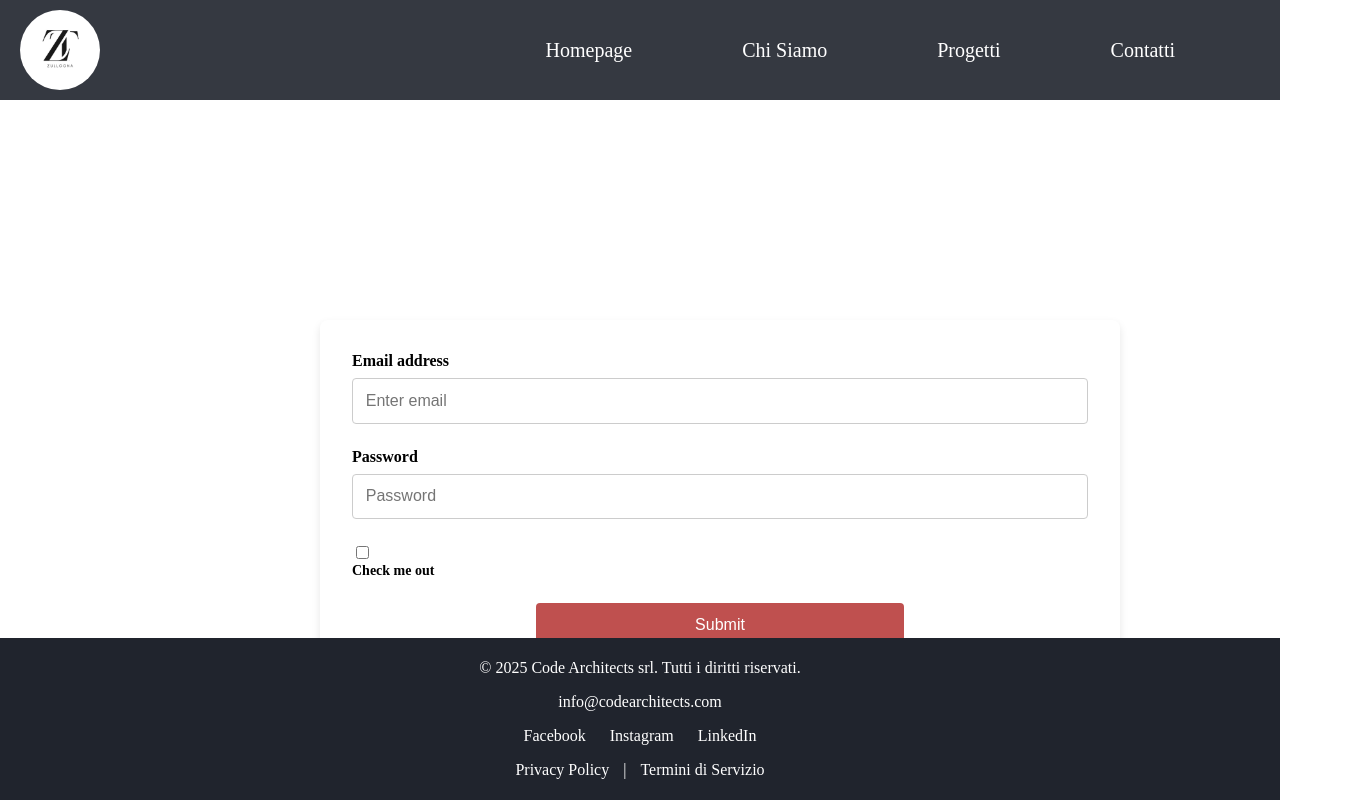
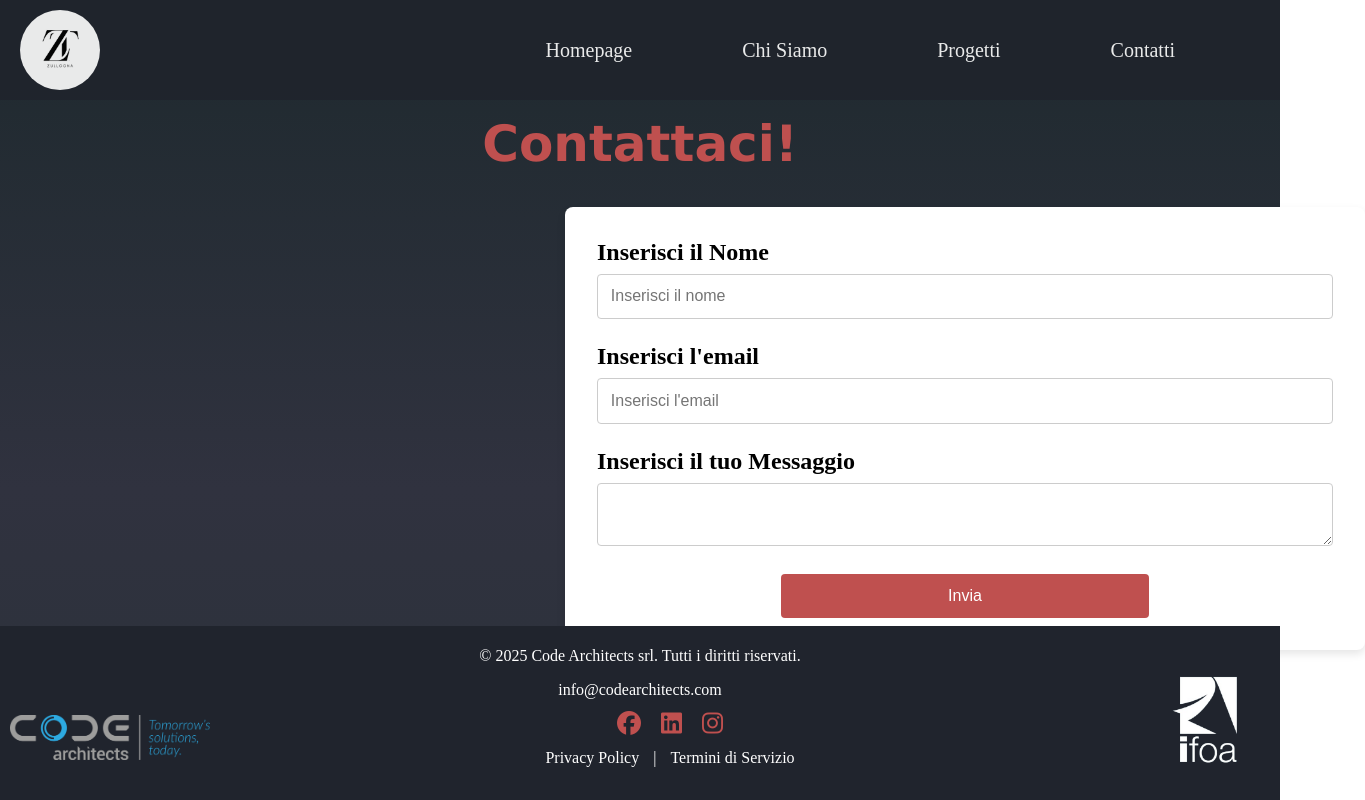
Before and after one commit to IleniaTaccogna/Portfolio-Zullo-Taccogna, a plain HTML site: page contatti.html in a window 1280 px wide. Shown: the top 800 px of the page, 1365 px wide, since content can reach past the window. Drawn offline with Linux system fonts and the light colour scheme.

Commit message:
completato file contatti, migliorato footer con immagini

```diff
--- a/contatti.html
+++ b/contatti.html
@@ -9,6 +9,9 @@
     <link rel="stylesheet" href="https://cdnjs.cloudflare.com/ajax/libs/font-awesome/6.7.2/css/all.min.css"
     integrity="sha512-Evv84Mr4kqVGRNSgIGL/F/aIDqQb7xQ2vcrdIwxfjThSH8CSR7PBEakCr51Ck+w+/U6swU2Im1vVX0SVk9ABhg=="
     crossorigin="anonymous" referrerpolicy="no-referrer" />
+    <link rel="preconnect" href="https://fonts.googleapis.com">
+<link rel="preconnect" href="https://fonts.gstatic.com" crossorigin>
+<link href="https://fonts.googleapis.com/css2?family=Lato:ital,wght@0,100;0,300;0,400;0,700;0,900;1,100;1,300;1,400;1,700;1,900&display=swap" rel="stylesheet">
     <title>Document</title>
 </head>
 <body >
@@ -21,29 +24,33 @@
         <a href="contatti.html">Contatti</a>
     </div>
 </nav>
+<header>
+  <h1>Contattaci!</h1>
     <form class="container-form">
       <div class="form-group">
-          <label for="exampleInputEmail1">Email address</label>
-          <input type="email" class="form-control"  placeholder="Enter email">
+        <label for="exampleInputName">Inserisci il Nome</label>
+        <input type="text" class="form-control"  placeholder="Inserisci il nome">
       </div>
         <div class="form-group">
-          <label for="exampleInputPassword1">Password</label>
-          <input type="password" class="form-control"  placeholder="Password">
+          <label for="exampleInputEmail1">Inserisci l'email</label>
+          <input type="email" class="form-control"  placeholder="Inserisci l'email">
         </div>
-        <div class="form-check">
-          <input type="checkbox" class="form-check-input">
-          <label class="form-check-label" for="exampleCheck1">Check me out</label>
+        <div class="form-group">
+          <label for="exampleMessage">Inserisci il tuo Messaggio</label>
+          <textarea></textarea>
         </div>
-        <button type="submit" class="btn btn-primary">Submit</button>
+        <button type="submit" class="btn btn-primary" onclick="alert('Messaggio inviato!')">Invia</button>
       </form>
-
+    </header>
     <footer class="footer">
       <p>&copy; 2025 Code Architects srl. Tutti i diritti riservati.</p>
       <p><a href="mailto:info@codearchitects.com">info@codearchitects.com</a></p>
-        <div style="margin: 10px 0;">
-            <a href="https://www.facebook.com/CodeArchitectsItalia/">Facebook</a>
-            <a href="https://www.instagram.com/codearchitectsitalia/#">Instagram</a>
-            <a href="https://it.linkedin.com/company/code-architects">LinkedIn</a>
+      <img src="assets/MoMaVet_IFOA-scaled-removebg-preview.png" class="logoIFOA"/>
+      <img src="assets/logo_code-architects_positive.png" class="logoCA"/>
+      <div class="icone">
+          <a href="https://www.facebook.com/CodeArchitectsItalia/"><i class="fa-brands fa-facebook fa-xl" style="color: #bf504f;"></i></a>
+          <a href="https://it.linkedin.com/company/code-architects"><i class="fa-brands fa-linkedin fa-xl" style="color:#bf504f;"></i></a>
+          <a href="https://www.instagram.com/codearchitectsitalia/#"><i class="fa-brands fa-instagram fa-xl" style="color: #bf504f;"></i></a>
       </div>
       <p><a href="/privacy-policy">Privacy Policy</a> | <a href="/terms-of-service"
               style="color: #fff; text-decoration: none;">Termini di Servizio</a></p>
--- a/contattiCss.css
+++ b/contattiCss.css
@@ -9,6 +9,15 @@
     display: flex;
     flex-direction: column;
     margin: 25%;
+    margin-top: 0px;
+    margin-left: 550px;
+}
+h1{
+    text-align: center;
+    margin-top: 100px;
+    color: #bf504f;
+    font-family: Verdana, Geneva, Tahoma, sans-serif;
+    font-size: 50px;
 }
 
 .form-group {
@@ -19,10 +28,11 @@ label {
     display: block;
     font-weight: bold;
     margin-bottom: 0.5rem;
+    font-size: 1.5rem;
 }
 
 input[type="email"],
-input[type="password"] {
+input[type="text"] {
     width: 100%;
     padding: 0.8rem;
     border: 1px solid #ccc;
@@ -31,9 +41,17 @@ input[type="password"] {
 }
 
 input[type="email"]:focus,
-input[type="password"]:focus {
+input[type="text"]:focus {
     border-color: var(--colore-primario);
     outline: none;
+}
+
+textarea{
+    width: 100%;
+    padding: 0.8rem;
+    border: 1px solid #ccc;
+    border-radius: 4px;
+    font-size: 1rem;
 }
 
 .form-text {
--- a/style.css
+++ b/style.css
@@ -93,26 +93,46 @@ header {
 
 .icone {
   display: flex;
-  justify-content: space-around;
-  margin-top: 30px;
+  justify-content: center;
+
 }
 
-.testo-presentazione h1 {
+.lato-thin{
+  font-family: "Lato",serif;
+}
+
+.lato-thin h1{
+  font-size: 35px;
+}
+
+.lato-thin h2 {
+  font-size: 42px;
+}
+
+.lato-thin h3 {
   font-size: 40px;
 }
 
-.testo-presentazione h2 {
-  font-size: 42px;
+.lato-thin span {
+  color: #bf504f;
+  font-weight: bold;
+  font-size: 55px;
 }
 
-.testo-presentazione h3 {
-  font-size: 40px;
+.logoCA{
+  height: 45px;
+  width: 200px;
+  float: left;
+  margin-bottom: -10px;
+  top:50px;
+  margin-left: 10px;
 }
 
-.testo-presentazione span {
-  color: #bf504f;
-  font-weight: bold;
-  font-size: 60px;
+.logoIFOA{
+  height: 150px;
+  width: 150px;
+  float: right;
+  margin-top: -70px;
 }
 
 footer {
```
Also changed, not shown: chiSiamo.html (+7 -5 lines), homePage.html (+10 -11 lines), progetti.html (+8 -6 lines), assets/MoMaVet_IFOA-scaled-removebg-preview.png (added), assets/logo_code-architects_positive.png (added). Lines whose indentation alone changed are shown as unchanged.
